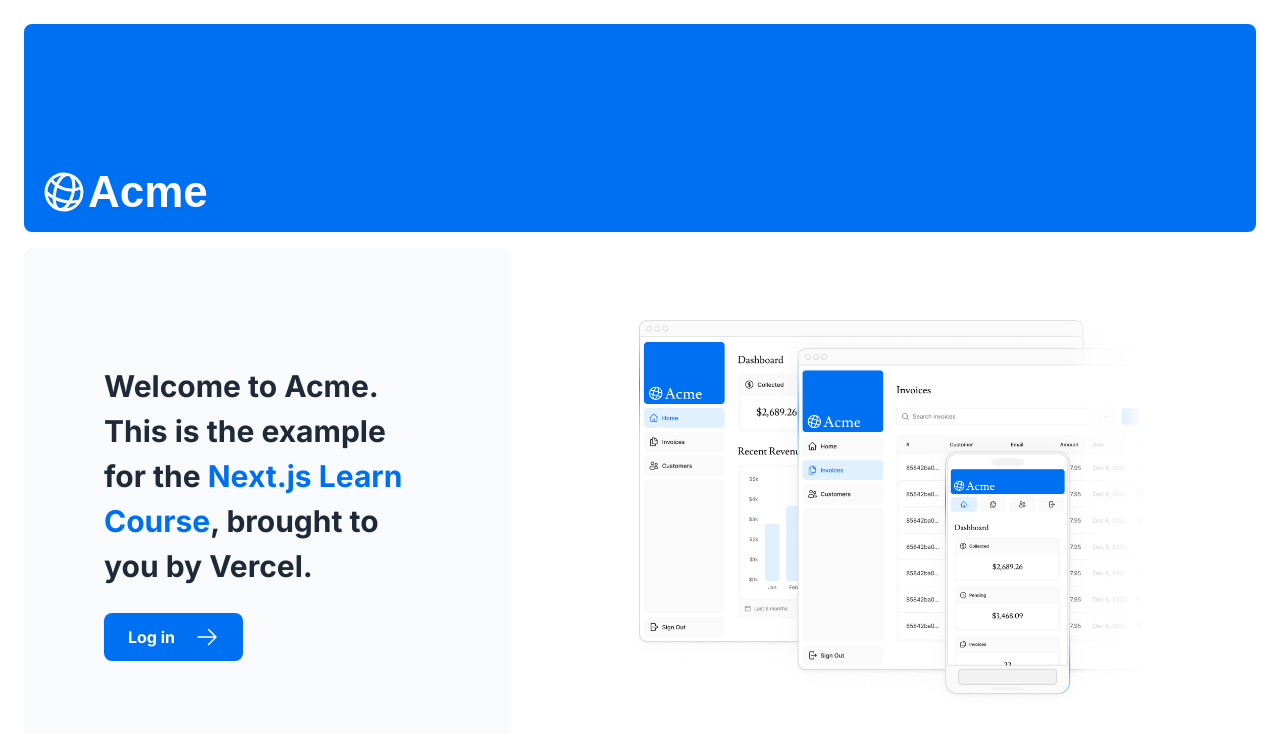
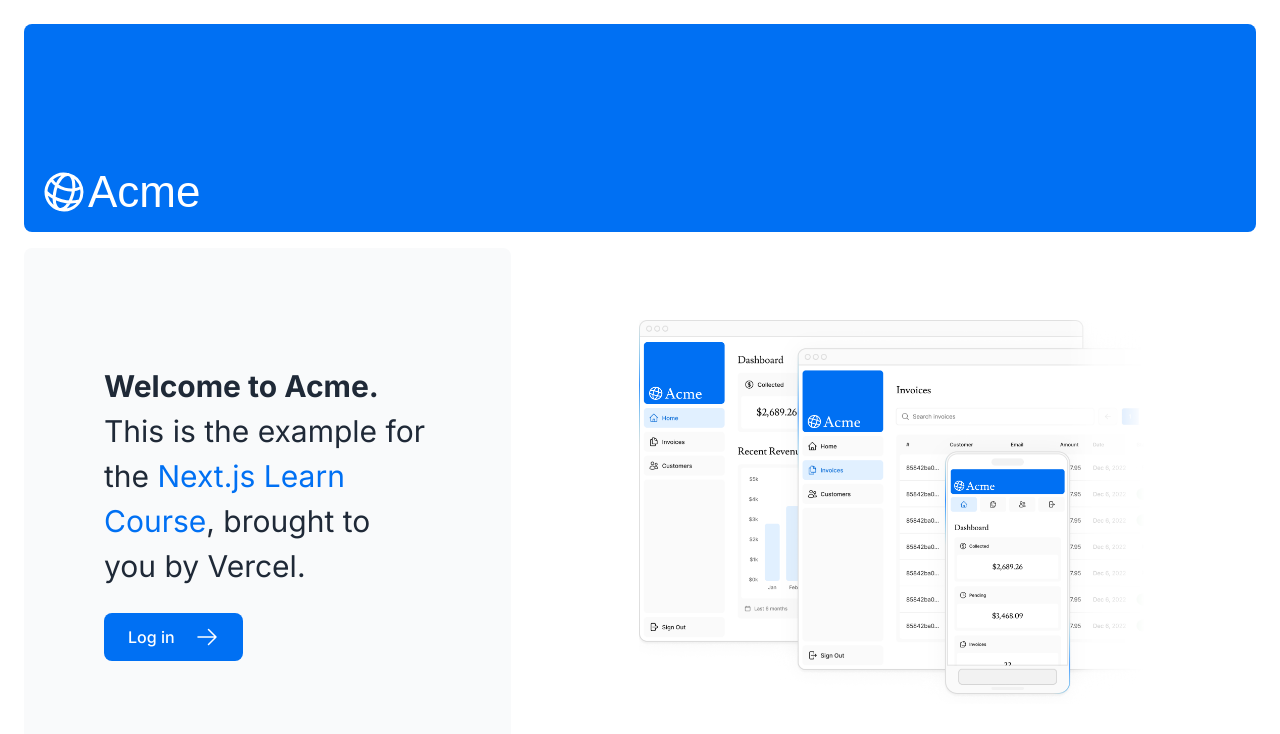
Before and after one commit to vominhuy/nextjs-dashboard, a Next.js app: page / in a window 1280 px wide. Shown: the top 734 px of the page. Built offline with nearby package versions, Linux system fonts and the light colour scheme; a web font is replaced by a local one.

Commit message:
remove font weight of inter

```diff
--- a/app/ui/fonts.ts
+++ b/app/ui/fonts.ts
@@ -1,4 +1,4 @@
 import { Inter, Lusitana } from 'next/font/google';
 
-export const inter = Inter({ weight: '700', subsets: ['latin'] });
+export const inter = Inter({ subsets: ['latin'] });
 export const lusitana = Lusitana({ weight: ['400', '700'], subsets: ['latin'] });
```
